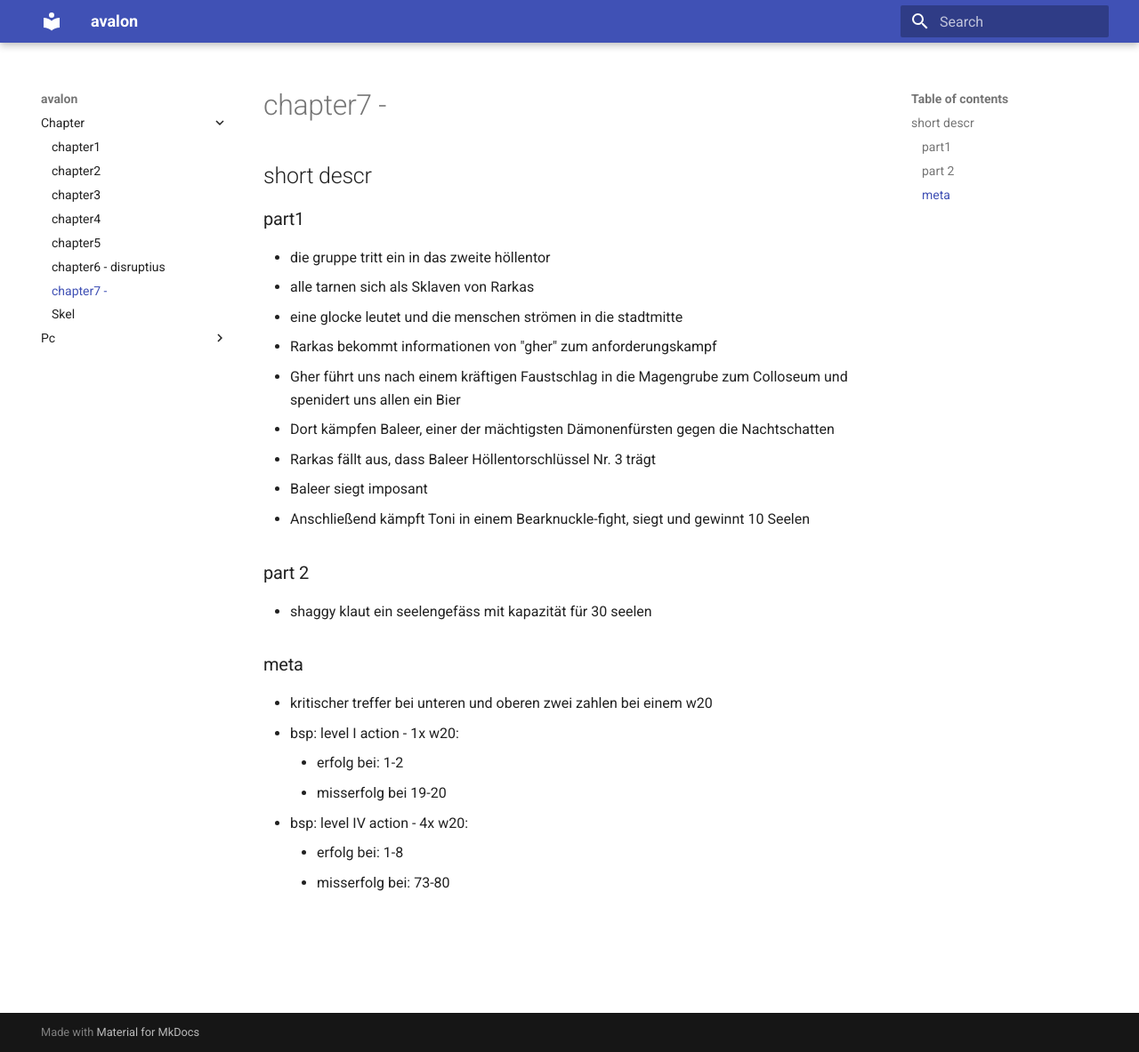
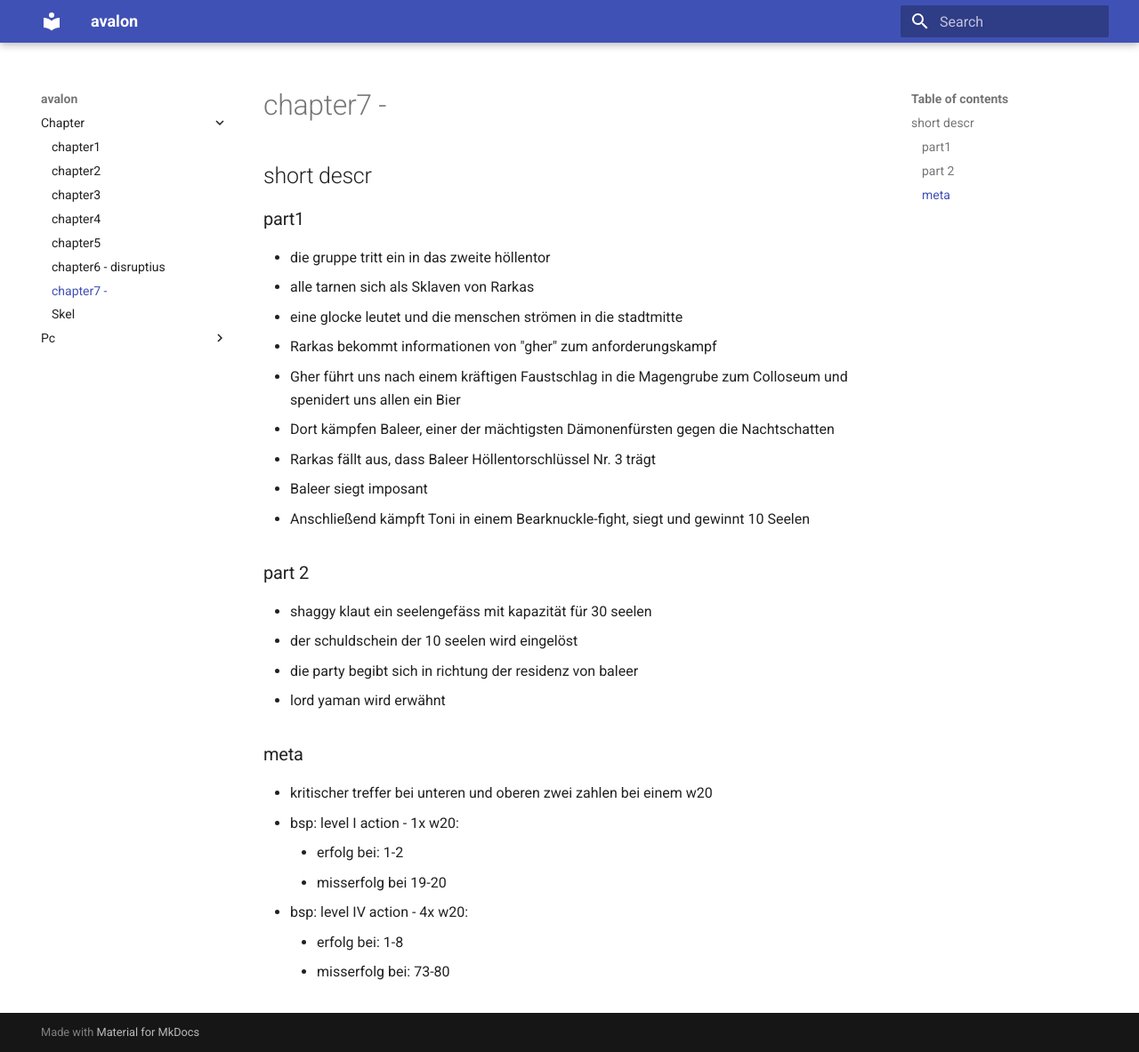
Before and after one commit to mkdocs-pnp/avalon, an MkDocs documentation site: the page built from docs/chapter/chapter7.md, in a window 1280 px wide and 1183 px high. Shown: the whole window at 89% size. Built offline with MkDocs 1.6.1 and Material for MkDocs 9.7.7, drawn with Linux system fonts in a browser that asks for light colours.

Commit message:
Update chapter7.md

```diff
--- a/docs/chapter/chapter7.md
+++ b/docs/chapter/chapter7.md
@@ -17,6 +17,9 @@
 ### part 2
 
 + shaggy klaut ein seelengefäss mit kapazität für 30 seelen
++ der schuldschein der 10 seelen wird eingelöst
++ die party begibt sich in richtung der residenz von baleer
+  + lord yaman wird erwähnt
 
 ### meta
 
```
